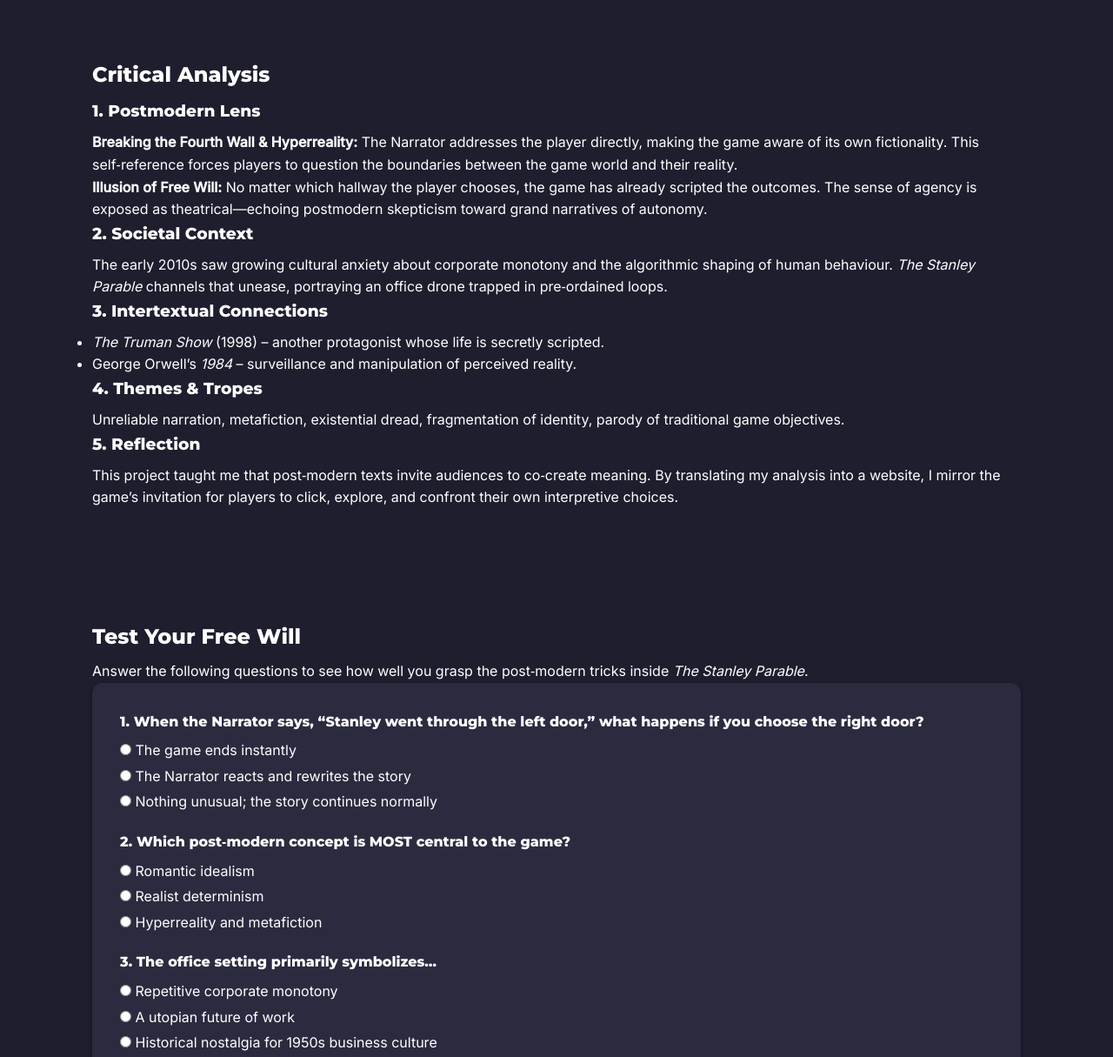
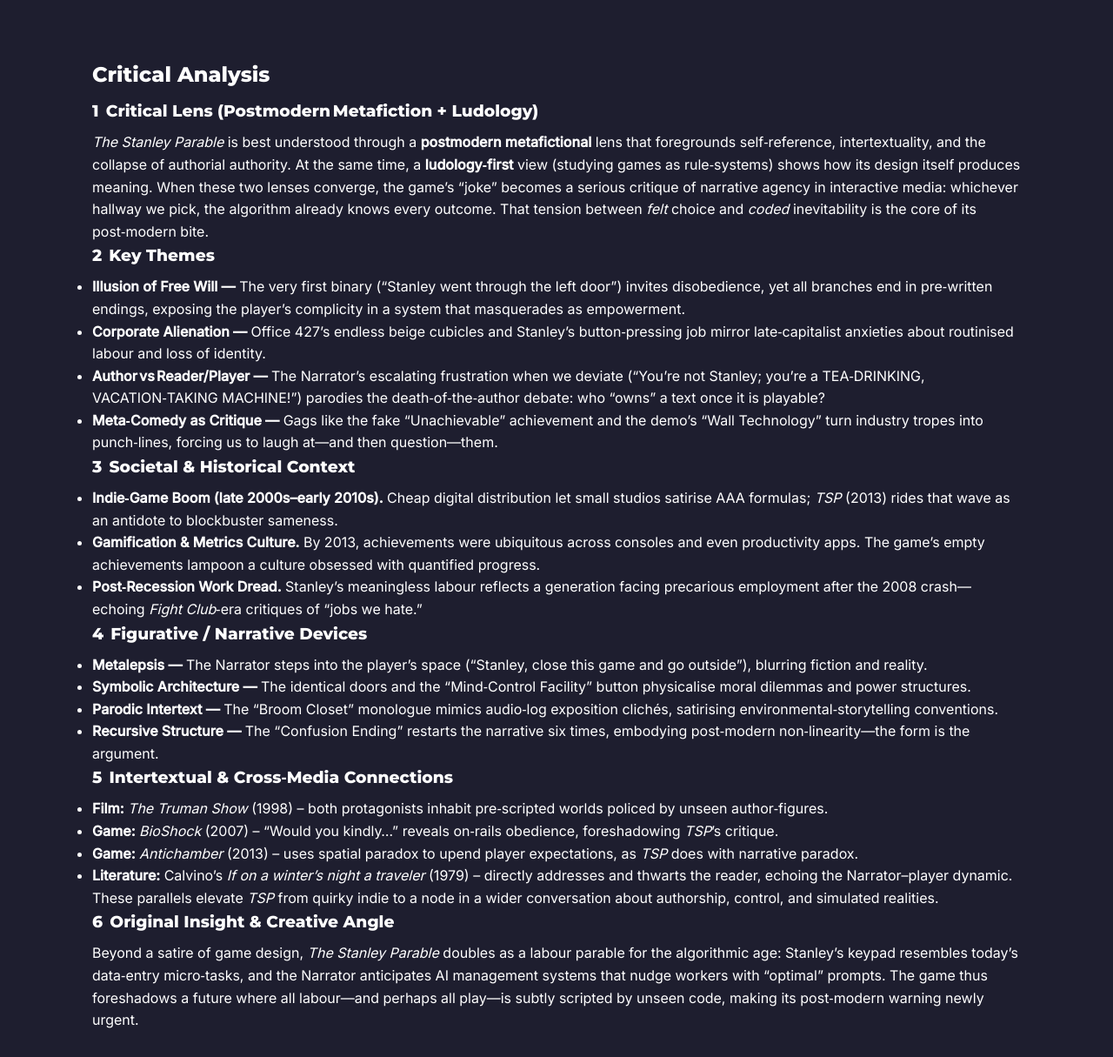
Before and after one commit to T1spar/the-Stanley-parable, a plain HTML site: page index.html in a window 1280 px wide. Shown: the part 2062-3277 px from the top of the page at 87% size. Drawn offline with Linux system fonts and the light colour scheme.

Commit message:
Update index.html

```diff
--- a/index.html
+++ b/index.html
@@ -110,28 +110,48 @@
   </section>
 
   <!-- 3. Analysis -->
-  <section id="analysis">
-    <h2>Critical Analysis</h2>
+ <!-- ============== ANALYSIS (replace the old block with this) ============== -->
+<section id="analysis">
+  <h2>Critical Analysis</h2>
 
-    <h3>1. Postmodern Lens</h3>
-    <p><strong>Breaking the Fourth Wall & Hyperreality:</strong> The Narrator addresses the player directly, making the game aware of its own fictionality. This self‑reference forces players to question the boundaries between the game world and their reality.</p>
-    <p><strong>Illusion of Free Will:</strong> No matter which hallway the player chooses, the game has already scripted the outcomes. The sense of agency is exposed as theatrical—echoing postmodern skepticism toward grand narratives of autonomy.</p>
+  <h3>1  Critical Lens (Postmodern Metafiction + Ludology)</h3>
+  <p><em>The Stanley Parable</em> is best understood through a <strong>postmodern metafictional</strong> lens that foregrounds self‑reference, intertextuality, and the collapse of authorial authority. At the same time, a <strong>ludology‑first</strong> view (studying games as rule‑systems) shows how its design itself produces meaning. When these two lenses converge, the game’s “joke” becomes a serious critique of narrative agency in interactive media: whichever hallway we pick, the algorithm already knows every outcome. That tension between <em>felt</em> choice and <em>coded</em> inevitability is the core of its post‑modern bite.</p>
 
-    <h3>2. Societal Context</h3>
-    <p>The early 2010s saw growing cultural anxiety about corporate monotony and the algorithmic shaping of human behaviour. <em>The Stanley Parable</em> channels that unease, portraying an office drone trapped in pre‑ordained loops.</p>
+  <h3>2  Key Themes</h3>
+  <ul>
+    <li><strong>Illusion of Free Will —</strong> The very first binary (“Stanley went through the left door”) invites disobedience, yet all branches end in pre‑written endings, exposing the player’s complicity in a system that masquerades as empowerment.</li>
+    <li><strong>Corporate Alienation —</strong> Office 427’s endless beige cubicles and Stanley’s button‑pressing job mirror late‑capitalist anxieties about routinised labour and loss of identity.</li>
+    <li><strong>Author vs Reader/Player —</strong> The Narrator’s escalating frustration when we deviate (“You’re not Stanley; you’re a TEA‑DRINKING, VACATION‑TAKING MACHINE!”) parodies the death‑of‑the‑author debate: who “owns” a text once it is playable?</li>
+    <li><strong>Meta‑Comedy as Critique —</strong> Gags like the fake “Unachievable” achievement and the demo’s “Wall Technology” turn industry tropes into punch‑lines, forcing us to laugh at—and then question—them.</li>
+  </ul>
 
-    <h3>3. Intertextual Connections</h3>
-    <ul>
-      <li><em>The Truman Show</em> (1998) – another protagonist whose life is secretly scripted.</li>
-      <li>George Orwell’s <em>1984</em> – surveillance and manipulation of perceived reality.</li>
-    </ul>
+  <h3>3  Societal & Historical Context</h3>
+  <ul>
+    <li><strong>Indie‑Game Boom (late 2000s–early 2010s).</strong> Cheap digital distribution let small studios satirise AAA formulas; <em>TSP</em> (2013) rides that wave as an antidote to blockbuster sameness.</li>
+    <li><strong>Gamification & Metrics Culture.</strong> By 2013, achievements were ubiquitous across consoles and even productivity apps. The game’s empty achievements lampoon a culture obsessed with quantified progress.</li>
+    <li><strong>Post‑Recession Work Dread.</strong> Stanley’s meaningless labour reflects a generation facing precarious employment after the 2008 crash—echoing <em>Fight Club</em>‑era critiques of “jobs we hate.”</li>
+  </ul>
 
-    <h3>4. Themes & Tropes</h3>
-    <p>Unreliable narration, metafiction, existential dread, fragmentation of identity, parody of traditional game objectives.</p>
+  <h3>4  Figurative / Narrative Devices</h3>
+  <ul>
+    <li><strong>Metalepsis —</strong> The Narrator steps into the player’s space (“Stanley, close this game and go outside”), blurring fiction and reality.</li>
+    <li><strong>Symbolic Architecture —</strong> The identical doors and the “Mind‑Control Facility” button physicalise moral dilemmas and power structures.</li>
+    <li><strong>Parodic Intertext —</strong> The “Broom Closet” monologue mimics audio‑log exposition clichés, satirising environmental‑storytelling conventions.</li>
+    <li><strong>Recursive Structure —</strong> The “Confusion Ending” restarts the narrative six times, embodying post‑modern non‑linearity—the form is the argument.</li>
+  </ul>
 
-    <h3>5. Reflection</h3>
-    <p>This project taught me that post‑modern texts invite audiences to co‑create meaning. By translating my analysis into a website, I mirror the game’s invitation for players to click, explore, and confront their own interpretive choices.</p>
-  </section>
+  <h3>5  Intertextual & Cross‑Media Connections</h3>
+  <ul>
+    <li><strong>Film:</strong> <em>The Truman Show</em> (1998) – both protagonists inhabit pre‑scripted worlds policed by unseen author‑figures.</li>
+    <li><strong>Game:</strong> <em>BioShock</em> (2007) – “Would you kindly…” reveals on‑rails obedience, foreshadowing <em>TSP</em>’s critique.</li>
+    <li><strong>Game:</strong> <em>Antichamber</em> (2013) – uses spatial paradox to upend player expectations, as <em>TSP</em> does with narrative paradox.</li>
+    <li><strong>Literature:</strong> Calvino’s <em>If on a winter’s night a traveler</em> (1979) – directly addresses and thwarts the reader, echoing the Narrator–player dynamic.</li>
+  </ul>
+  <p>These parallels elevate <em>TSP</em> from quirky indie to a node in a wider conversation about authorship, control, and simulated realities.</p>
+
+  <h3>6  Original Insight & Creative Angle</h3>
+  <p>Beyond a satire of game design, <em>The Stanley Parable</em> doubles as a labour parable for the algorithmic age: Stanley’s keypad resembles today’s data‑entry micro‑tasks, and the Narrator anticipates AI management systems that nudge workers with “optimal” prompts. The game thus foreshadows a future where all labour—and perhaps all play—is subtly scripted by unseen code, making its post‑modern warning newly urgent.</p>
+</section>
 
   <!-- 4. Quiz -->
   <section id="quiz-section">
```
